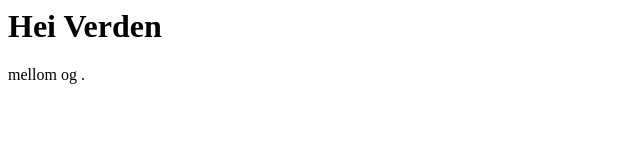
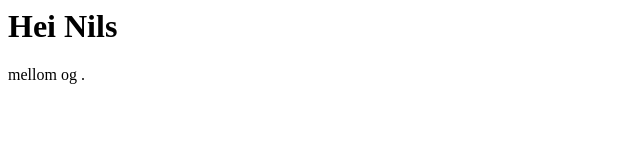
Before and after one commit to NilsernDG/sandbox, a plain HTML site: page hei.html in a window 1280 px wide. Shown: the whole page, without its empty margins (0-640 px from the left). Drawn offline with Linux system fonts and the light colour scheme.

Commit message:
endret på navn
fra verden til Nils

```diff
--- a/hei.html
+++ b/hei.html
@@ -1 +1 @@
-<h1>Hei Verden</h1> mellom <body> og </body>.
+<h1>Hei Nils</h1> mellom <body> og </body>.
```
